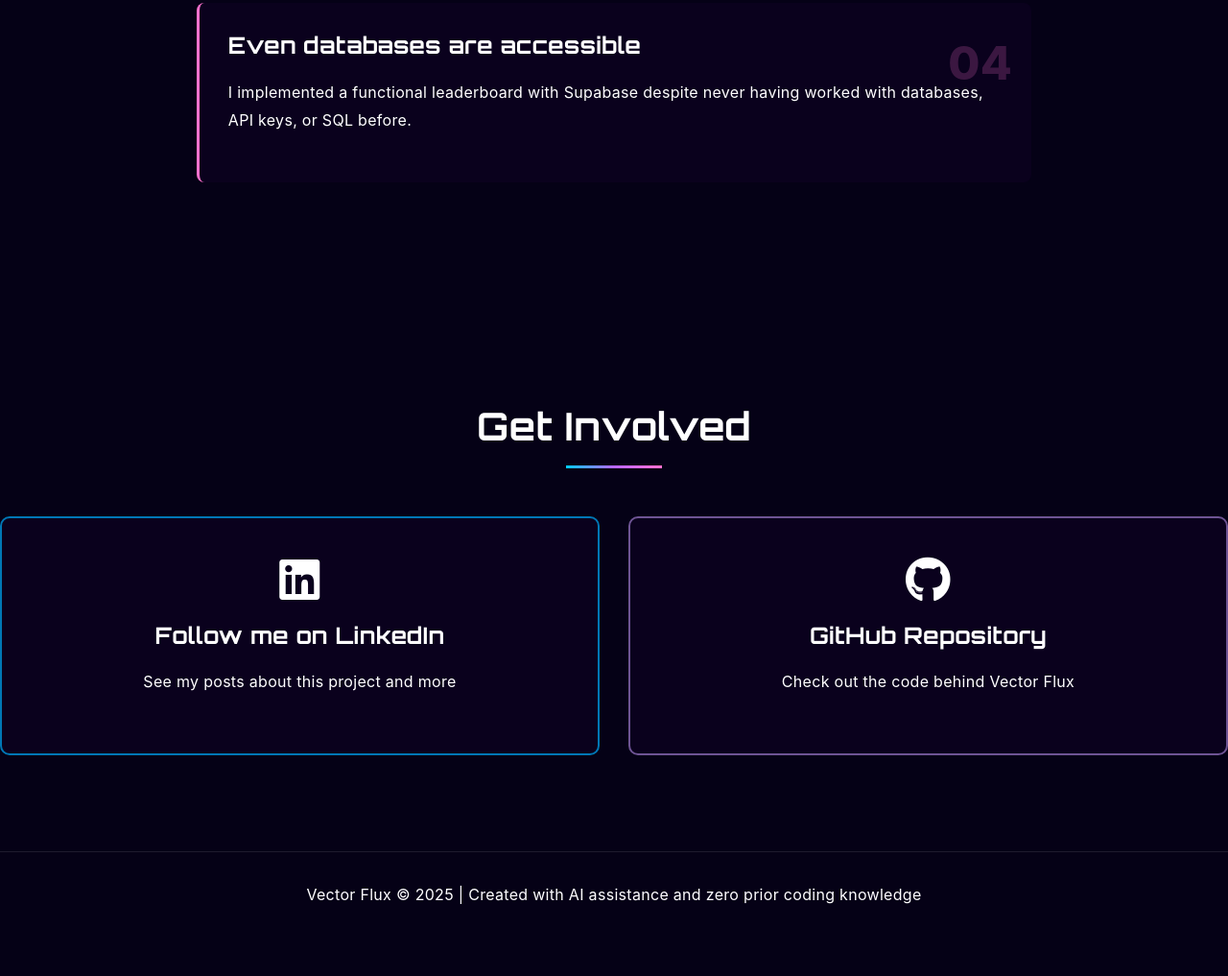
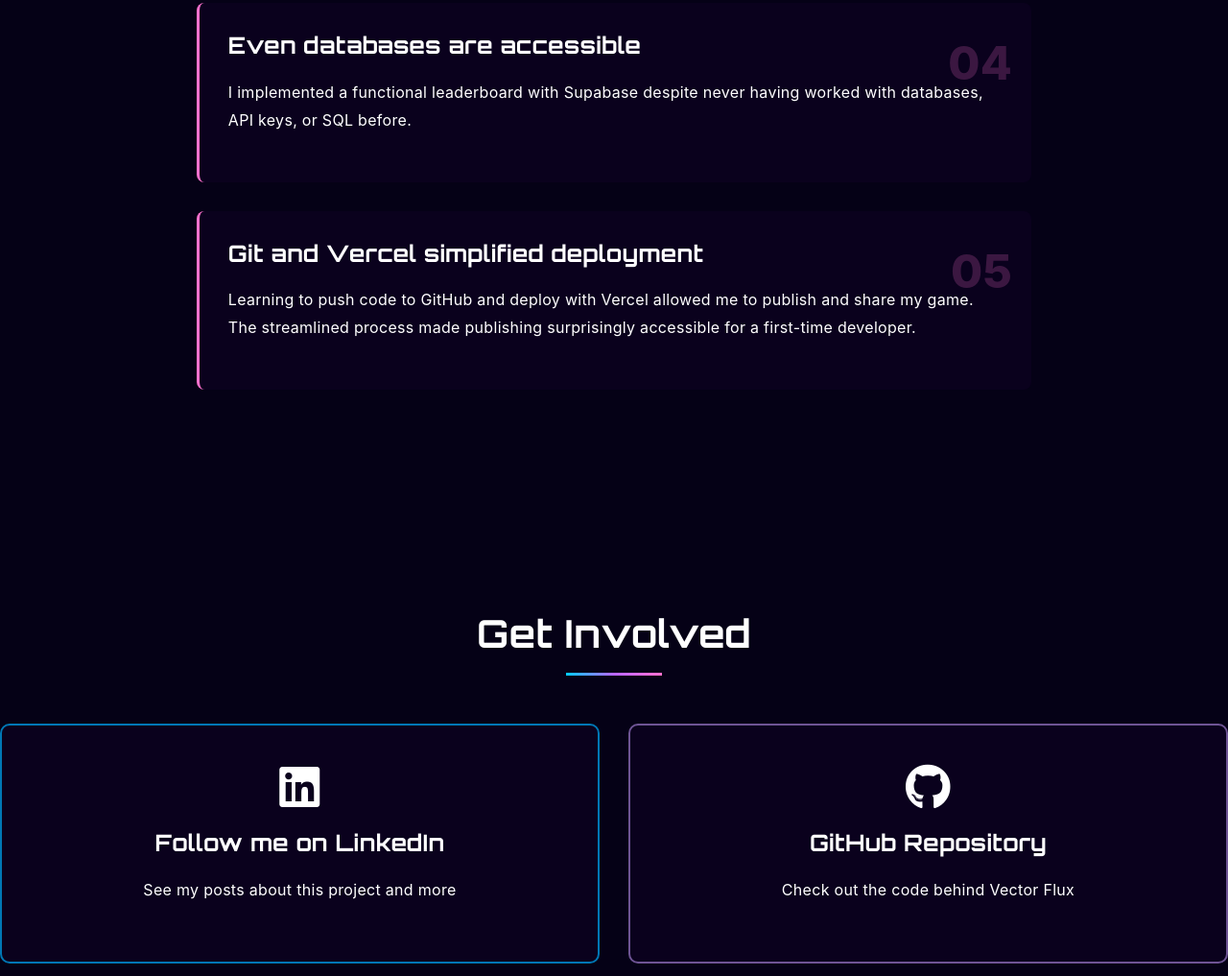
Before and after one commit to jham323/VFCaseStudy, a website: page index.html in a window 1280 px wide. Shown: the part 3494-4511 px from the top of the page at 96% size. Drawn offline with Linux system fonts and the light colour scheme.

Commit message:
Add Git and Vercel deployment learning item to What I Learned section

```diff
--- a/index.html
+++ b/index.html
@@ -140,6 +140,10 @@
                     <h3>Even databases are accessible</h3>
                     <p>I implemented a functional leaderboard with Supabase despite never having worked with databases, API keys, or SQL before.</p>
                 </li>
+                <li class="learning-item" data-number="05">
+                    <h3>Git and Vercel simplified deployment</h3>
+                    <p>Learning to push code to GitHub and deploy with Vercel allowed me to publish and share my game. The streamlined process made publishing surprisingly accessible for a first-time developer.</p>
+                </li>
             </ul>
         </div>
     </section>
```
